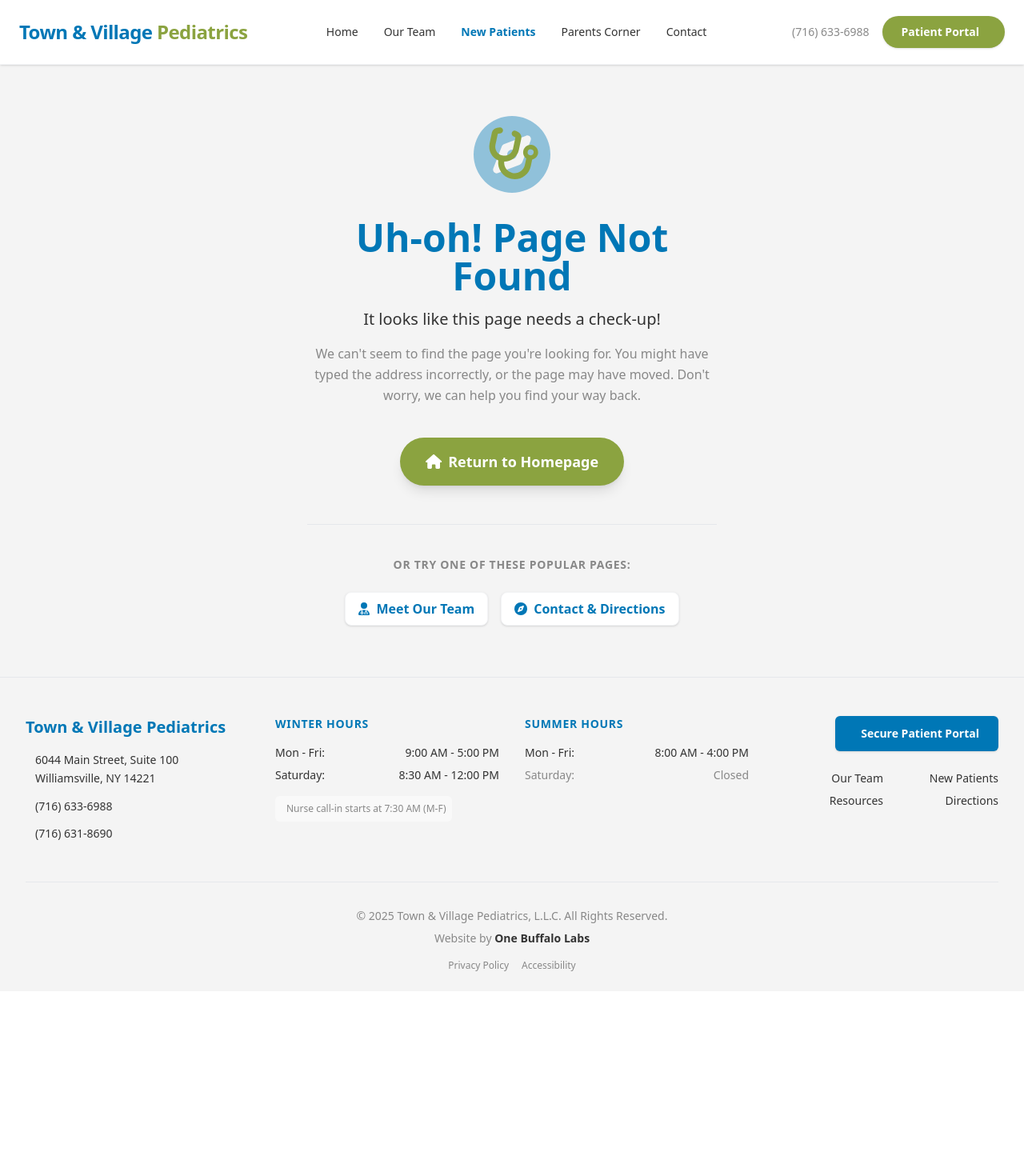
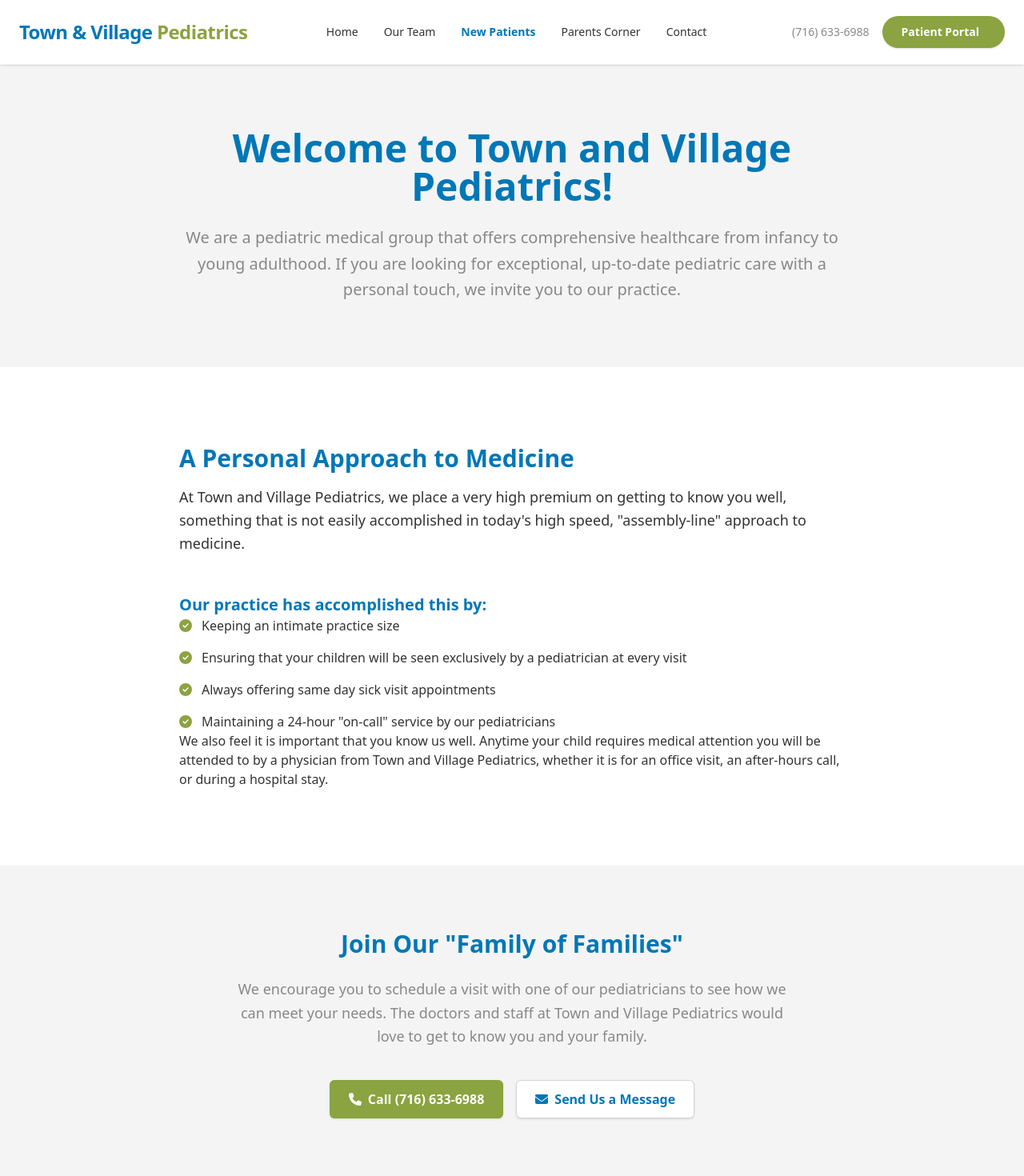
Before and after one commit to OneBuffaloLabsClients/townandvillagepediatrics.com, a Next.js app: page /new-patients in a window 1280 px wide. Before the commit this address had no page. Shown: the top 1470 px of the page at 80% size. Before the commit the page ends 1239 px from the top, so only its background shows below. Built offline with nearby package versions, Linux system fonts and the light colour scheme.

Commit message:
created new-patients page

```diff
--- /dev/null
+++ b/src/app/new-patients/page.tsx
@@ -0,0 +1,140 @@
+import React from 'react';
+import Link from 'next/link';
+import type { Metadata } from 'next';
+import { FontAwesomeIcon } from '@fortawesome/react-fontawesome';
+import { faPhone, faEnvelope, faCheckCircle } from '@fortawesome/free-solid-svg-icons';
+
+// SEO Metadata for the page
+export const metadata: Metadata = {
+  title: 'New Patients | Town and Village Pediatrics',
+  description:
+    'Welcome to Town and Village Pediatrics. Learn how to join our practice and what to expect from our personal, comprehensive approach to pediatric care.',
+};
+
+const NewPatientsPage = () => {
+  return (
+    <div className="flex flex-col min-h-screen bg-[var(--color-background-primary)]">
+      {/* --- Hero Section --- */}
+      <section
+        className="bg-[var(--color-background-alt)] py-16 md:py-20"
+        aria-labelledby="new-patients-hero-heading">
+        <div className="container mx-auto px-4 sm:px-6 lg:px-8 text-center max-w-4xl">
+          <h1
+            id="new-patients-hero-heading"
+            className="text-4xl md:text-5xl font-extrabold text-[var(--color-secondary-accent)] mb-6">
+            Welcome to Town and Village Pediatrics!
+          </h1>
+          <p className="text-xl text-[var(--color-text-muted)] leading-relaxed">
+            We are a pediatric medical group that offers comprehensive healthcare from infancy to
+            young adulthood. If you are looking for exceptional, up-to-date pediatric care with a
+            personal touch, we invite you to our practice.
+          </p>
+        </div>
+      </section>
+
+      {/* --- Main Content Section --- */}
+      <section
+        className="py-16 md:py-24 bg-[var(--color-background-primary)]"
+        aria-labelledby="practice-philosophy-heading">
+        <div className="container mx-auto px-4 sm:px-6 lg:px-8 max-w-4xl">
+          {/* Section Header */}
+          <div className="mb-12">
+            <h2
+              id="practice-philosophy-heading"
+              className="text-3xl font-bold text-[var(--color-secondary-accent)] mb-4">
+              A Personal Approach to Medicine
+            </h2>
+            <p className="text-lg text-[var(--color-text-primary)] leading-relaxed">
+              At Town and Village Pediatrics, we place a very high premium on getting to know you
+              well, something that is not easily accomplished in today&apos;s high speed,
+              &quot;assembly-line&quot; approach to medicine.
+            </p>
+          </div>
+
+          {/* Prose wrapper for readable text blocks */}
+          <div className="prose prose-lg max-w-none text-[var(--color-text-primary)]">
+            <h3 className="text-xl font-bold text-[var(--color-secondary-accent)]">
+              Our practice has accomplished this by:
+            </h3>
+
+            {/* Feature List */}
+            <ul className="list-none pl-0 space-y-4">
+              <li className="flex items-start">
+                <FontAwesomeIcon
+                  icon={faCheckCircle}
+                  className="text-[var(--color-primary-action)] mt-1 mr-3 flex-shrink-0"
+                />
+                <span>Keeping an intimate practice size</span>
+              </li>
+              <li className="flex items-start">
+                <FontAwesomeIcon
+                  icon={faCheckCircle}
+                  className="text-[var(--color-primary-action)] mt-1 mr-3 flex-shrink-0"
+                />
+                <span>
+                  Ensuring that your children will be seen exclusively by a pediatrician at every
+                  visit
+                </span>
+              </li>
+              <li className="flex items-start">
+                <FontAwesomeIcon
+                  icon={faCheckCircle}
+                  className="text-[var(--color-primary-action)] mt-1 mr-3 flex-shrink-0"
+                />
+                <span>Always offering same day sick visit appointments</span>
+              </li>
+              <li className="flex items-start">
+                <FontAwesomeIcon
+                  icon={faCheckCircle}
+                  className="text-[var(--color-primary-action)] mt-1 mr-3 flex-shrink-0"
+                />
+                <span>Maintaining a 24-hour &quot;on-call&quot; service by our pediatricians</span>
+              </li>
+            </ul>
+
+            <p>
+              We also feel it is important that you know us well. Anytime your child requires
+              medical attention you will be attended to by a physician from Town and Village
+              Pediatrics, whether it is for an office visit, an after-hours call, or during a
+              hospital stay.
+            </p>
+          </div>
+        </div>
+      </section>
+
+      {/* --- CTA Section --- */}
+      <section
+        className="py-16 md:py-20 bg-[var(--color-background-alt)]"
+        aria-labelledby="join-practice-heading">
+        <div className="container mx-auto px-4 sm:px-6 lg:px-8 text-center max-w-3xl">
+          <h2
+            id="join-practice-heading"
+            className="text-3xl font-bold text-[var(--color-secondary-accent)] mb-6">
+            Join Our &quot;Family of Families&quot;
+          </h2>
+          <p className="text-lg text-[var(--color-text-muted)] mb-10 leading-relaxed">
+            We encourage you to schedule a visit with one of our pediatricians to see how we can
+            meet your needs. The doctors and staff at Town and Village Pediatrics would love to get
+            to know you and your family.
+          </p>
+          <div className="flex flex-col sm:flex-row items-center justify-center gap-4">
+            <a
+              href="tel:7166336988"
+              className="inline-flex items-center justify-center rounded-md bg-[var(--color-primary-action)] px-6 py-3 text-base font-bold text-white shadow-sm transition-all hover:bg-[#7a9136] focus:outline-none focus:ring-2 focus:ring-[var(--color-primary-action)] focus:ring-offset-2 w-full sm:w-auto">
+              <FontAwesomeIcon icon={faPhone} className="mr-2" />
+              Call (716) 633-6988
+            </a>
+            <Link
+              href="/contact"
+              className="inline-flex items-center justify-center rounded-md bg-white px-6 py-3 text-base font-bold text-[var(--color-secondary-accent)] shadow-sm ring-1 ring-inset ring-gray-300 transition-all hover:bg-gray-50 w-full sm:w-auto">
+              <FontAwesomeIcon icon={faEnvelope} className="mr-2" />
+              Send Us a Message
+            </Link>
+          </div>
+        </div>
+      </section>
+    </div>
+  );
+};
+
+export default NewPatientsPage;
--- a/src/components/ClientRedirect.tsx
+++ b/src/components/ClientRedirect.tsx
@@ -14,7 +14,7 @@ const redirects: Record<string, string> = {
   '/location.php': '/contact',
   '/about.php': '/physicians',
   '/parents-corner.php': '/parents-corner',
-  // Add more as needed
+  'new-patients.php': '/new-patients',
 };
 
 export default function ClientRedirect({ children }: { children: React.ReactNode }) {
```
Also changed, not shown: 1 other file (tests, documents, lock files or other folders).
